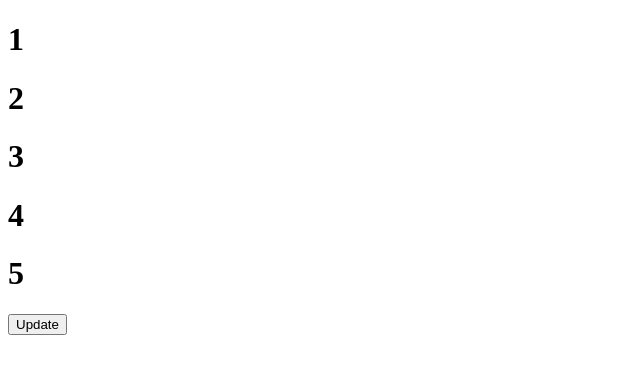
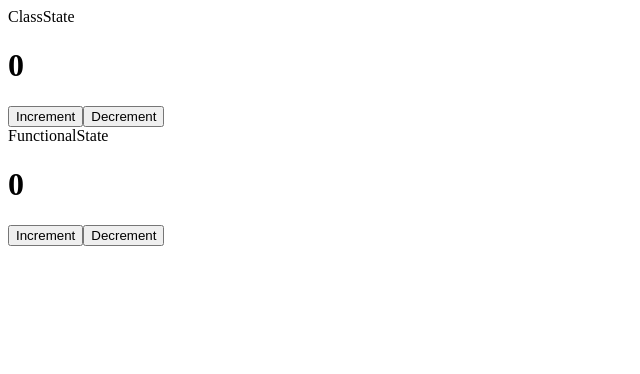
Before and after one commit to Muhammad-Sulman/ReactFirstApp, a React (Vite) app in the folder react-App1.0/: page / in a window 1280 px wide. Shown: the top 374 px of the page, without its empty margins (0-640 px from the left). Built offline with nearby package versions, Linux system fonts and the light colour scheme.

Commit message:
State in Class And Functional Component

```diff
--- a/react-App1.0/src/App.jsx
+++ b/react-App1.0/src/App.jsx
@@ -21,10 +21,11 @@
 // import StylingComponent from './StylingComponent';
 // import BsComponent from './BsComponent';
 
-import Arrayusestate from "./Arrayusestate";
+// import Arrayusestate from "./Arrayusestate";
 
 // import Objusestate from "./Objusestate";
-
+import ClassState from "./ClassState";
+import FunctionalState from "./FunctionalState";
 // import UsedstateComponent from "./UsedstateComponent";
 
 
@@ -59,7 +60,9 @@ function App() {
           {/* <BsComponent></BsComponent> */}
           {/* <UsedstateComponent></UsedstateComponent> */}
           {/* <Objusestate></Objusestate> */}
-          <Arrayusestate></Arrayusestate>
+          {/* <Arrayusestate></Arrayusestate> */}
+          <ClassState></ClassState>
+          <FunctionalState></FunctionalState>
 
 
       </>
--- /dev/null
+++ b/react-App1.0/src/ClassState.jsx
@@ -0,0 +1,29 @@
+import React from 'react'
+
+export default class ClassState extends React.Component {
+    constructor(props) {
+        super(props)
+
+    this.state = {
+        counter : 0
+        }
+    }
+
+    Increment = () => {
+        this.setState({counter: this.state.counter + 1})
+    }
+
+    Decrement = () => {
+        this.setState({counter: this.state.counter - 1})
+    }
+
+    render() {
+    return (
+        <div>ClassState
+            <h1>{this.state.counter}</h1>
+            <button type="button" onClick={this.Increment}>Increment</button>
+            <button type="button" onClick={this.Decrement}>Decrement</button>
+        </div>
+        )
+    }
+}
--- /dev/null
+++ b/react-App1.0/src/FunctionalState.jsx
@@ -0,0 +1,24 @@
+import { useState } from "react"
+
+
+function FunctionalState() {
+    let [counter, setCounter] = useState(0);
+
+    let Increment = () => {
+        setCounter(counter + 1);
+    }
+
+    let Decrement = () => {
+        setCounter(counter - 1);
+    }
+
+    return (
+        <div>FunctionalState
+            <h1>{counter}</h1>
+            <button type="button" onClick={Increment}>Increment</button>
+            <button type="button" onClick={Decrement}>Decrement</button>
+        </div>
+    )
+}
+
+export default FunctionalState
```
